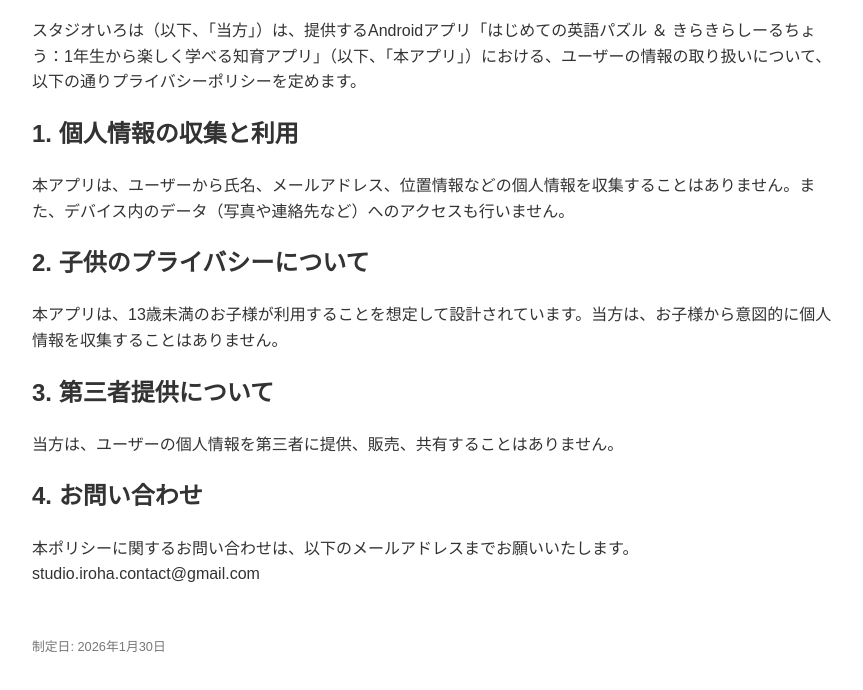
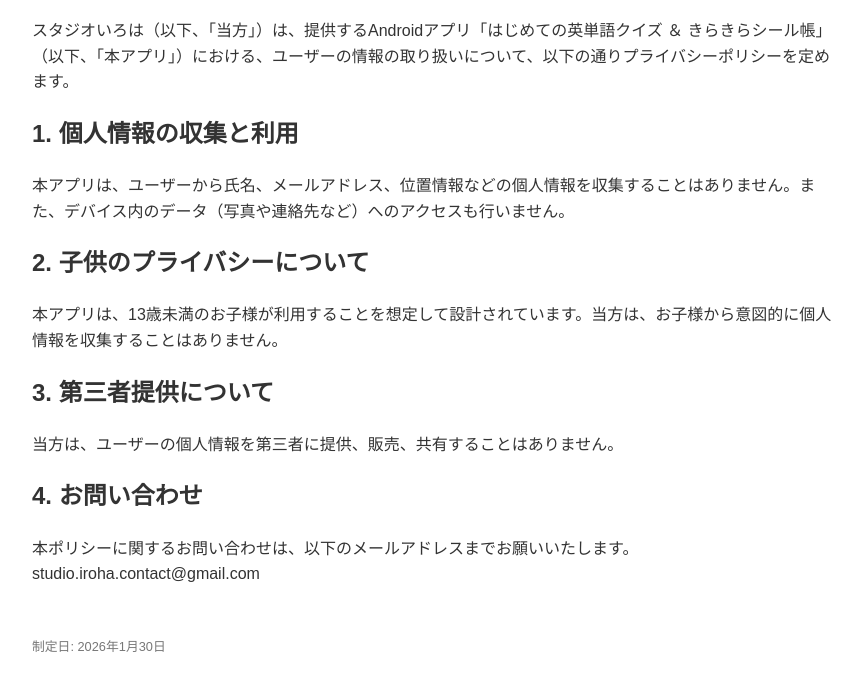
Before and after one commit to studio-iroha/privacy-policy, a plain HTML site: page index.html in a window 1280 px wide. Shown: the part 148-838 px from the top of the page, without its empty margins (208-1071 px from the left). Drawn offline with Linux system fonts and the light colour scheme.

Commit message:
Update index.html

```diff
--- a/index.html
+++ b/index.html
@@ -11,7 +11,7 @@
 </head>
 <body>
     <h1>プライバシーポリシー</h1>
-    <p>スタジオいろは（以下、「当方」）は、提供するAndroidアプリ「はじめての英語パズル ＆ きらきらしーるちょう：1年生から楽しく学べる知育アプリ」（以下、「本アプリ」）における、ユーザーの情報の取り扱いについて、以下の通りプライバシーポリシーを定めます。</p>
+    <p>スタジオいろは（以下、「当方」）は、提供するAndroidアプリ「はじめての英単語クイズ ＆ きらきらシール帳」（以下、「本アプリ」）における、ユーザーの情報の取り扱いについて、以下の通りプライバシーポリシーを定めます。</p>
 
     <h2>1. 個人情報の収集と利用</h2>
     <p>本アプリは、ユーザーから氏名、メールアドレス、位置情報などの個人情報を収集することはありません。また、デバイス内のデータ（写真や連絡先など）へのアクセスも行いません。</p>
```
